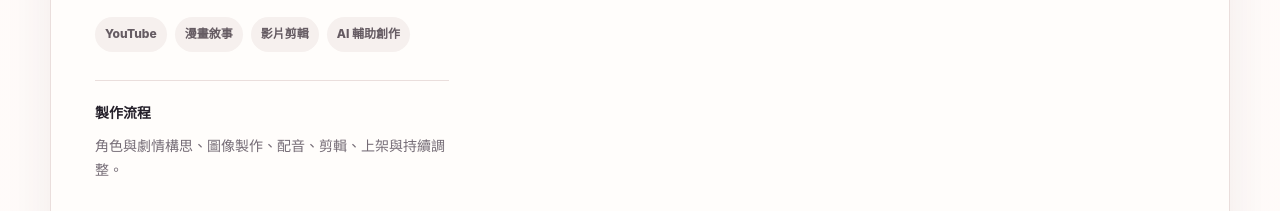
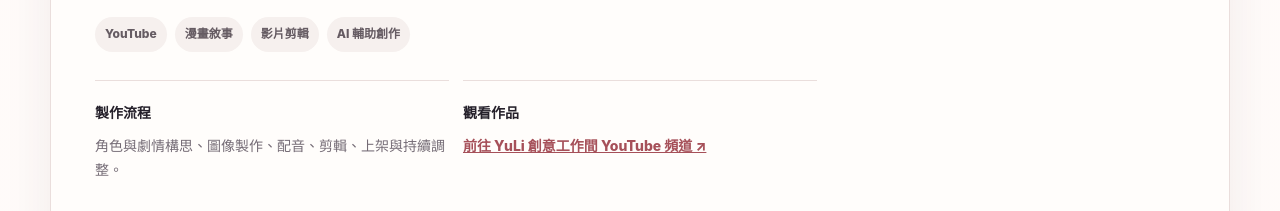
Before and after one commit to mistfind-bit/ali-portfolio, a plain HTML site: page index.html in a window 1280 px wide. Shown: the part 8446-8657 px from the top of the page. Drawn offline with Linux system fonts and the light colour scheme.

Commit message:
Link YuLi YouTube channel in portfolio

```diff
--- a/index.html
+++ b/index.html
@@ -164,7 +164,7 @@
           <div class="title-row"><div><p class="project-index">08</p><h3>YuLi 影音與漫畫創作</h3></div><span class="badge dev">持續更新</span></div>
           <p class="summary">將原創角色、故事分鏡、配音與剪輯整合為影片，分別探索一般橫式影片與 Shorts 的敘事方式。</p>
           <div class="tags"><span>YouTube</span><span>漫畫敘事</span><span>影片剪輯</span><span>AI 輔助創作</span></div>
-          <div class="facts"><div><b>製作流程</b><p>角色與劇情構思、圖像製作、配音、剪輯、上架與持續調整。</p></div></div>
+          <div class="facts"><div><b>製作流程</b><p>角色與劇情構思、圖像製作、配音、剪輯、上架與持續調整。</p></div><div><b>觀看作品</b><p><a href="https://www.youtube.com/@YuLi%E5%89%B5%E6%84%8F%E5%B7%A5%E4%BD%9C%E9%96%93" target="_blank" rel="noopener noreferrer">前往 YuLi 創意工作間 YouTube 頻道 ↗</a></p></div></div>
         </div>
         <div class="gallery gallery--showcase">
           <figure><img src="assets/youtube-videos.webp" alt="YuLi 頻道一般影片區" loading="lazy" decoding="async"><figcaption>YouTube 一般影片區</figcaption></figure>
```
